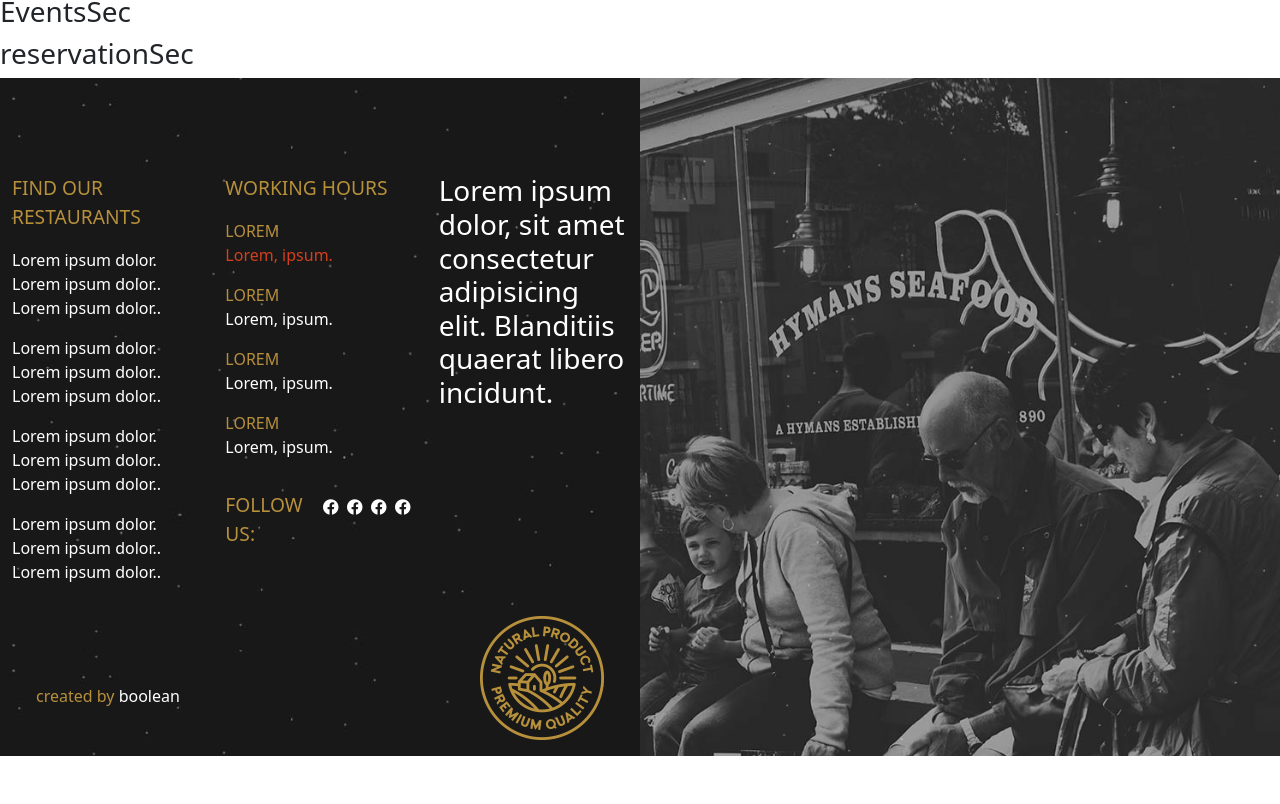
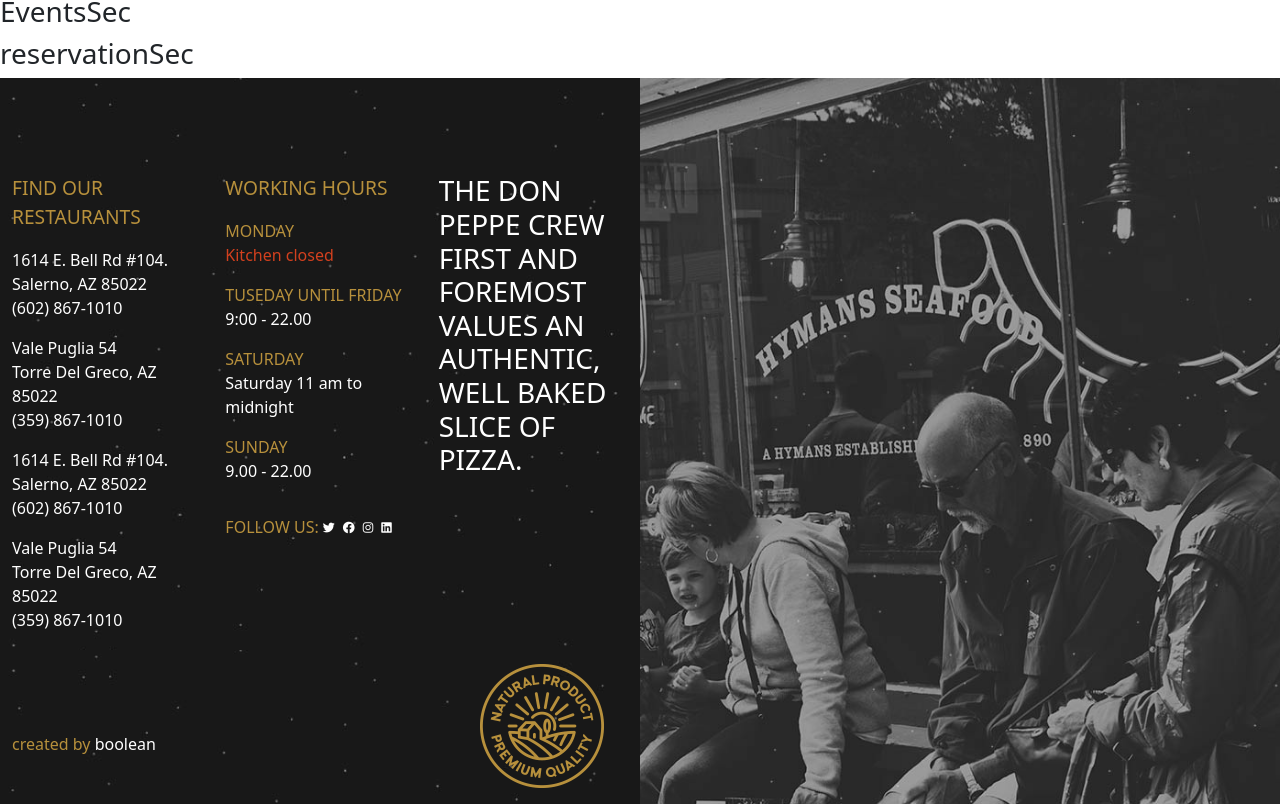
Before and after one commit to CristianUrsino/proj-html-vuejs, a Vue app: page / in a window 1280 px wide. Shown: the part 1152-1956 px from the top of the page. Before the commit the page ends 1908 px from the top, so only its background shows below. Built offline with nearby package versions, Linux system fonts and the light colour scheme.

Commit message:
added dynamics in the footer

```diff
--- a/src/assets/styles/main.scss
+++ b/src/assets/styles/main.scss
@@ -227,6 +227,9 @@ footer{
     .sub-title-list{
         color:$brownColorTx;
     }
+    i:hover{
+        color: $brownColorTx;
+    }
     .follow-us{
         *{
             padding-left: 0;
--- a/src/components/FooterComponent.vue
+++ b/src/components/FooterComponent.vue
@@ -5,86 +5,50 @@
 
             <div class="row justify-content-between wrap">
                 <ul class="col-12 col-md-4">
+
                     <li class="title-list mb-3">FIND OUR RESTAURANTS</li>
-                    <li class="mb-3">
+                    <li class="mb-3" v-for="address in store.restaurantAddresses">
                         <ul>
-                            <div><a href="#">Lorem ipsum dolor.</a></div>
-                            <div><a href="#">Lorem ipsum dolor..</a></div>
-                            <div><a href="#">Lorem ipsum dolor..</a></div>
+                            <div><a href="#">{{address.address}}</a></div>
+                            <div><a href="#">{{address.city}}, {{ address.province }} {{ address.postalCode }} </a></div>
+                            <div><a href="#">({{ address.prefixTelephone }}) {{ address.telephoneNumber }}</a></div>
                         </ul>
                     </li>
-                    <li class="mb-3">
-                        <ul>
-                            <div><a href="#">Lorem ipsum dolor.</a></div>
-                            <div><a href="#">Lorem ipsum dolor..</a></div>
-                            <div><a href="#">Lorem ipsum dolor..</a></div>
-                        </ul>
-                    </li>
-                    <li class="mb-3">
-                        <ul>
-                            <div><a href="#">Lorem ipsum dolor.</a></div>
-                            <div><a href="#">Lorem ipsum dolor..</a></div>
-                            <div><a href="#">Lorem ipsum dolor..</a></div>
-                        </ul>
-                    </li>
-                    <li class="mb-3">
-                        <ul>
-                            <div><a href="#">Lorem ipsum dolor.</a></div>
-                            <div><a href="#">Lorem ipsum dolor..</a></div>
-                            <div><a href="#">Lorem ipsum dolor..</a></div>
-                        </ul>
-                    </li>
+
                 </ul>
 
                 <div  class="col-12 col-md-4 d-flex flex-column">
                     <ul>
+
                         <li class="title-list mb-3">WORKING HOURS</li>
-                        <li class="mb-3">
+                        <li class="mb-3" v-for="day in store.workingHours" :key="day.id">
                             <ul>
-                                <li class="sub-title-list">LOREM</li>
-                                <li class="red-text">Lorem, ipsum.</li>
+                                <li class="sub-title-list">{{ day.rangeDays }}</li>
+                                <li :class="{'red-text': day.workingHoursRange.includes('closed')}">{{ day.workingHoursRange }}</li>
                             </ul>
                         </li>
-                        <li class="mb-3">
-                            <ul>
-                                <li class="sub-title-list">LOREM</li>
-                                <li>Lorem, ipsum.</li>
-                            </ul>
-                        </li>
-                        <li class="mb-3">
-                            <ul>
-                                <li class="sub-title-list">LOREM</li>
-                                <li>Lorem, ipsum.</li>
-                            </ul>
-                        </li>
-                        <li class="mb-3">
-                            <ul>
-                                <li class="sub-title-list">LOREM</li>
-                                <li>Lorem, ipsum.</li>
-                            </ul>
-                        </li>
+
                     </ul>
 
                     <div class="d-flex follow-us pb-3">
-                    <div class="title-list">FOLLOW US:</div>
-                    <ul class="d-flex pt-2">
-                        <i class="fa-brands fa-facebook"></i>
-                        <i class="fa-brands fa-facebook"></i>
-                        <i class="fa-brands fa-facebook"></i>
-                        <i class="fa-brands fa-facebook"></i>
+                    <div class="sub-title-list">FOLLOW US:</div>
+                    <ul class="d-flex">
+                        <a v-for="icon in store.iconFooterList" :href="icon.link">
+                            <i :class="icon.iconClass"></i>
+                        </a>
                     </ul>
                 </div>
                 </div>
 
                 <h3 class="col-12 col-md-4">
-                    Lorem ipsum dolor, sit amet consectetur adipisicing elit. Blanditiis quaerat libero incidunt.
+                    THE DON PEPPE CREW FIRST AND FOREMOST VALUES AN AUTHENTIC, WELL BAKED SLICE OF PIZZA.
                 </h3>
 
             </div>
 
-            <div class="d-flex justify-content-between created-by px-4">
+            <div class="d-flex justify-content-between created-by ">
                 <div class="align-self-end pb-5"><span class="sub-title-list">created by</span> <span>boolean</span></div>
-                <figure><img src="../assets/images/footer-bottom-img.png" alt="logo"></figure>
+                <figure class="px-4"><img src="../assets/images/footer-bottom-img.png" alt="logo"></figure>
             </div>
 
         </div>
@@ -97,8 +61,14 @@
 </template>
 
 <script>
+import {store} from '../data/store'
 export default{
     name: 'FooterComponent',
+    data(){
+        return{
+            store,
+        }
+    }
 }
 </script>
 
--- a/src/data/store.js
+++ b/src/data/store.js
@@ -3,23 +3,6 @@ import { reactive } from "vue";
 export const store = reactive({
     currentPageName : 'home',
     cartList:[],
-    heroImgsList:[
-        {
-            id:1,
-            urlPizzaSlice:'images/h3-rev-img-2.png',
-            urlWrittenSlicePizza:'images/h3-rev-img-1.png',
-        },
-        {
-            id:2,
-            urlPizzaSlice:'images/h3-rev-img-4.png',
-            urlWrittenSlicePizza:'images/h3-rev-img-3.png',
-        },
-        {
-            id:3,
-            urlPizzaSlice:'images/h3-rev-img-6.png',
-            urlWrittenSlicePizza:'images/h3-rev-img-5.png',
-        },
-    ],
     navLinks:[
         {
             id:1,
@@ -56,7 +39,6 @@ export const store = reactive({
             },
             ]
         },
-
         {
             id:2,
             text: 'HOME',
@@ -232,4 +214,99 @@ export const store = reactive({
             ]
         },
     ],
+    heroImgsList:[
+        {
+            id:1,
+            urlPizzaSlice:'images/h3-rev-img-2.png',
+            urlWrittenSlicePizza:'images/h3-rev-img-1.png',
+        },
+        {
+            id:2,
+            urlPizzaSlice:'images/h3-rev-img-4.png',
+            urlWrittenSlicePizza:'images/h3-rev-img-3.png',
+        },
+        {
+            id:3,
+            urlPizzaSlice:'images/h3-rev-img-6.png',
+            urlWrittenSlicePizza:'images/h3-rev-img-5.png',
+        },
+    ],
+    restaurantAddresses:[
+        {
+            id: 1,
+            address:'1614 E. Bell Rd #104.',
+            city:'Salerno',
+            province:'AZ',
+            postalCode:'85022',
+            prefixTelephone:'602',
+            telephoneNumber:'867-1010',
+        },
+        {
+            id: 2,
+            address:'Vale Puglia 54',
+            city:'Torre Del Greco',
+            province:'AZ',
+            postalCode:'85022',
+            prefixTelephone:'359',
+            telephoneNumber:'867-1010',
+        },
+        {
+            id: 3,
+            address:'1614 E. Bell Rd #104.',
+            city:'Salerno',
+            province:'AZ',
+            postalCode:'85022',
+            prefixTelephone:'602',
+            telephoneNumber:'867-1010',
+        },
+        {
+            id: 4,
+            address:'Vale Puglia 54',
+            city:'Torre Del Greco',
+            province:'AZ',
+            postalCode:'85022',
+            prefixTelephone:'359',
+            telephoneNumber:'867-1010',
+        },
+    ],
+    workingHours:[
+        {
+            id:1,
+            rangeDays: 'MONDAY',
+            workingHoursRange: 'Kitchen closed',
+        },
+        {
+            id:2,
+            rangeDays: 'TUSEDAY UNTIL FRIDAY',
+            workingHoursRange: '9:00 - 22.00',
+        },
+        {
+            id:3,
+            rangeDays: 'SATURDAY',
+            workingHoursRange: 'Saturday 11 am to midnight',
+        },
+        {
+            id:4,
+            rangeDays: 'SUNDAY',
+            workingHoursRange: '9.00 - 22.00',
+        },
+    ],
+    iconFooterList:[
+        {
+            link:'#',
+            iconClass: 'fa-brands fa-twitter fa-xs',
+        },
+        {
+            link:'#',
+            iconClass: 'fa-brands fa-facebook fa-xs',
+        },
+        {
+            link:'#',
+            iconClass: 'fa-brands fa-instagram fa-xs',
+        },
+        {
+            link:'#',
+            iconClass: 'fa-brands fa-linkedin fa-xs',
+        },
+    ]
 })
```
